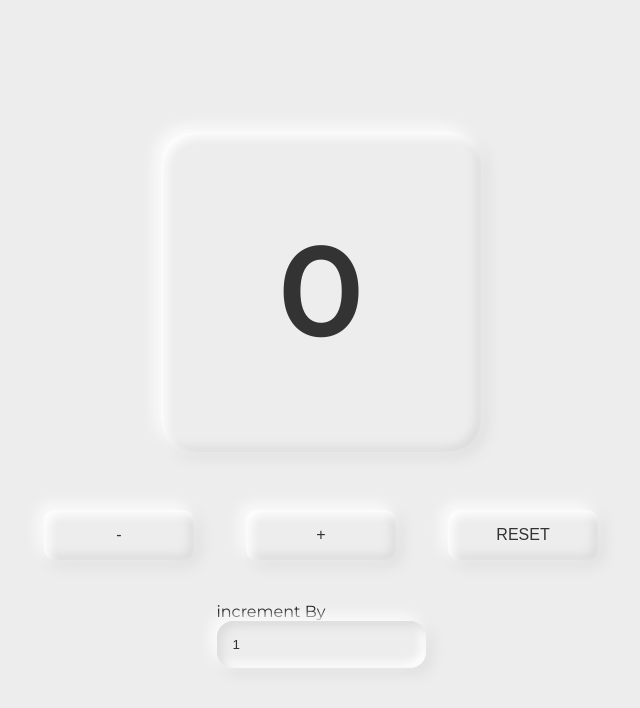
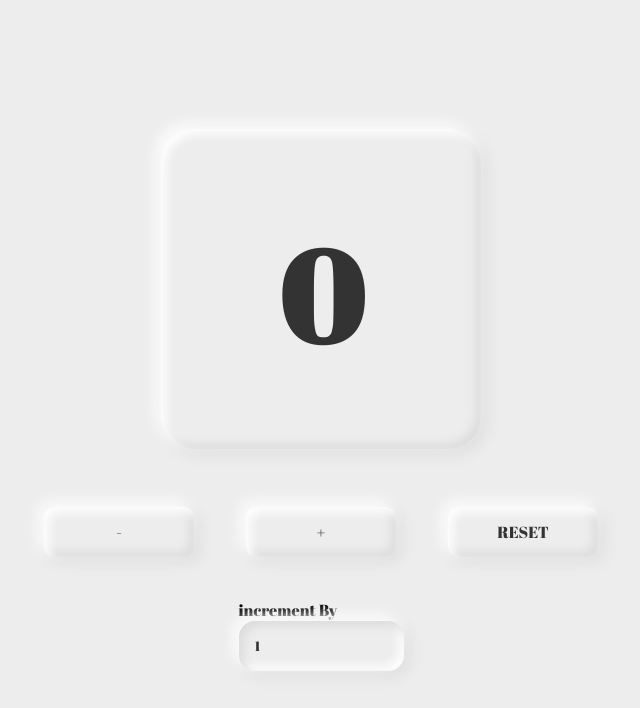
Before and after one commit to Arm0ny/jsAwesomeCounter, a plain HTML site: page index.html in a window 1280 px wide. Shown: the whole page, without its empty margins (319-959 px from the left). Drawn offline with Linux system fonts and the light colour scheme.

```diff
--- a/css/style.css
+++ b/css/style.css
@@ -1,13 +1,14 @@
 @import url('https://fonts.googleapis.com/css2?family=Montserrat:wght@400;500;600&display=swap');
+@import url('https://fonts.googleapis.com/css2?family=Abril+Fatface&display=swap');
 
 *{
     margin: 0;
     padding: 0;
     box-sizing: border-box;
+    font-family: 'Abril Fatface', cursive;
 }
 
 body{
-    font-family: 'Montserrat', sans-serif;
     width: 100%;
     height: 100vh;
     display: flex;
```
Also changed, not shown: img/banner.png.
